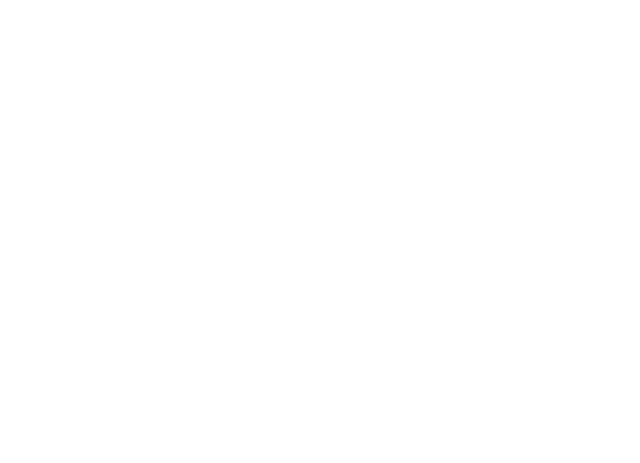
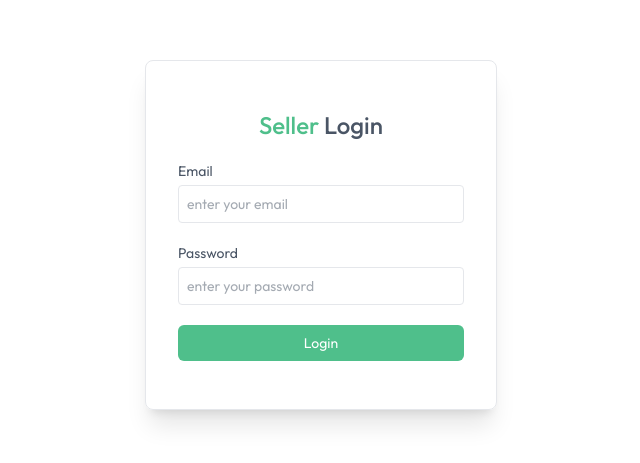
Before and after one commit to Aanvi02/Shopzy, a React (Vite) app in the folder client/: page /seller in a window 1280 px wide. Before the commit this address had no page. Shown: the part 165-628 px from the top of the page, without its empty margins (319-959 px from the left). Built offline with nearby package versions, Linux system fonts and the light colour scheme.

Commit message:
seller login page

```diff
--- a/client/src/App.jsx
+++ b/client/src/App.jsx
@@ -1,3 +1,52 @@
+// import React from 'react'
+// import Navbar from './components/Navbar'
+// import { Route, Routes, useLocation } from 'react-router-dom'
+// import { Toaster } from 'react-hot-toast';
+// import Home from './pages/Home'
+// import Footer from './components/Footer'
+// import { useAppContext } from './context/AppContext';
+// import Login from './components/Login'
+// import AllProducts from './pages/AllProducts';
+// import ProductCategory from './pages/ProductCategory';
+// import ProductDetails from './pages/ProductDetails';
+// import Cart from './pages/Cart';
+// import AddAddress from './pages/AddAddress';
+// import MyOrders from './pages/MyOrders';
+
+// const App = () => {
+
+//   const issellerPath = useLocation().pathname.includes("seller");
+//   const {showUserLogin ,isSeller }= useAppContext()
+//   return (
+//     <div>
+//       {issellerPath ? null : <Navbar/>}
+//       {showUserLogin ? <Login/> : null}
+
+//       <Toaster />
+//       <div className={`${issellerPath ? "" : "px-6 md:px-16 lg:px-24 xl:px-32"}`}>
+//         <Routes>
+//           <Route path = '/' element = {<Home/>}/>
+//           <Route path = '/products' element = {<AllProducts/>}/>
+//           <Route path = '/products/:category' element = {<ProductCategory/>}/>
+//           <Route path = '/products/:category/:id' element = {<ProductDetails/>}/>
+//           <Route path = '/cart' element = {<Cart/>}/>
+//           <Route path = '/add-address' element = {<AddAddress/>}/>
+//           <Route path = '/my-orders' element = {<MyOrders/>}/>
+//           <Route path = '/seller' element = {isSeller ? null : <SellerLogin/>}/>
+// </Route>
+//         </Routes>
+//       </div>
+//     {!issellerPath && <Footer/>}
+//     </div>
+//   )
+// }
+
+// export default App
+
+
+
+
+
 import React from 'react'
 import Navbar from './components/Navbar'
 import { Route, Routes, useLocation } from 'react-router-dom'
@@ -12,30 +61,32 @@ import ProductDetails from './pages/ProductDetails';
 import Cart from './pages/Cart';
 import AddAddress from './pages/AddAddress';
 import MyOrders from './pages/MyOrders';
-
+import SellerLogin from "./components/seller/SellerLogin";
 const App = () => {
 
   const issellerPath = useLocation().pathname.includes("seller");
-  const {showUserLogin}= useAppContext()
+  const { showUserLogin, isSeller } = useAppContext()
+
   return (
     <div>
-      {issellerPath ? null : <Navbar/>}
-      {showUserLogin ? <Login/> : null}
+      {issellerPath ? null : <Navbar />}
+      {showUserLogin ? <Login /> : null}
 
       <Toaster />
       <div className={`${issellerPath ? "" : "px-6 md:px-16 lg:px-24 xl:px-32"}`}>
         <Routes>
-          <Route path = '/' element = {<Home/>}/>
-          <Route path = '/products' element = {<AllProducts/>}/>
-          <Route path = '/products/:category' element = {<ProductCategory/>}/>
-          <Route path = '/products/:category/:id' element = {<ProductDetails/>}/>
-          <Route path = '/cart' element = {<Cart/>}/>
-          <Route path = '/add-address' element = {<AddAddress/>}/>
-          <Route path = '/my-orders' element = {<MyOrders/>}/>
-
+          <Route path='/' element={<Home />} />
+          <Route path='/products' element={<AllProducts />} />
+          <Route path='/products/:category' element={<ProductCategory />} />
+          <Route path='/products/:category/:id' element={<ProductDetails />} />
+          <Route path='/cart' element={<Cart />} />
+          <Route path='/add-address' element={<AddAddress />} />
+          <Route path='/my-orders' element={<MyOrders />} />
+          <Route path='/seller' element={isSeller ? null : <SellerLogin />} /> {/* ✅ fixed */}
         </Routes>
       </div>
-    {!issellerPath && <Footer/>}
+
+      {!issellerPath && <Footer />}
     </div>
   )
 }
--- /dev/null
+++ b/client/src/components/seller/SellerLogin.jsx
@@ -0,0 +1,111 @@
+// import React, {useEffect, useState} from 'react'
+// import {useAppContext} from '../../Context/AppContext'
+
+// const SellerLogin= ()=> {
+//     const {isSeller, setIsSeller, navigate} = useAppContext()
+//     const [email, setEmail] = useState("");
+//     const [password, setPassword] = useState("");
+
+//     const onSubmitHandler = async(event)=>{
+//         event.preventDefault();
+//         setIsSeller(true)
+//     }
+
+
+//     useEffect(()=>{
+//         if(isSeller){
+//             navigate("/seller")
+//         }
+//     },[isSeller])
+
+// return !isSeller && (
+//     <form onSubmit={onSubmitHandler} className='min-h-screen flex items-center text-sm text-gray-600'>
+
+//         <div className ='flex flex-col gap-5 m-auto items-start p-8 py-12 min-w-80 sm:min-w-88 rounded-lg shadow-xl border border-gray-200'>
+//             <p className='text-2xl font-medium m-auto'><span className="text-primary">Seller</span>Login</p>
+//             <div className="w-full ">
+//                 <p>Email</p>
+//                 <input type="email" placeholder="enter your email" className="border border-gray-200 rounded w-full p-2 mt- outline-primary" required/>
+//             </div>
+
+//             <div className="w-full ">
+//                 <p>Password</p>
+//                 <input type="password" placeholder="enter your password" className="border border-gray-200 rounded w-full p-2 mt-1 outline-primary" required/>
+//             </div>
+//             <button className="bg-primary text-white w-full py-2 required-md cursor-pointer">Login</button>
+//         </div>
+//     </form>
+// )
+// }
+// export const SellerLogin
+
+// = () => {
+//   return (
+//     <div>SellerLogin</div>
+//   )
+// }
+
+
+
+
+import React, { useEffect, useState } from 'react'
+import { useAppContext } from '../../context/AppContext' // ✅ fixed path
+
+const SellerLogin = () => {
+  const { isSeller, setIsSeller, navigate } = useAppContext()
+  const [email, setEmail] = useState("")
+  const [password, setPassword] = useState("")
+
+  const onSubmitHandler = async (event) => {
+    event.preventDefault();
+    setIsSeller(true)
+  }
+
+  useEffect(() => {
+    if (isSeller) {
+      navigate("/seller")
+    }
+  }, [isSeller])
+
+  return !isSeller && (
+    <form onSubmit={onSubmitHandler} className='min-h-screen flex items-center text-sm text-gray-600'>
+
+      <div className='flex flex-col gap-5 m-auto items-start p-8 py-12 min-w-80 sm:min-w-88 rounded-lg shadow-xl border border-gray-200'>
+        <p className='text-2xl font-medium m-auto'>
+          <span className="text-primary">Seller</span> Login
+        </p>
+
+        <div className="w-full ">
+          <p>Email</p>
+          <input
+            value={email}
+            onChange={(e) => setEmail(e.target.value)}
+            type="email"
+            placeholder="enter your email"
+            className="border border-gray-200 rounded w-full p-2 mt-1 outline-primary"
+            required
+          />
+        </div>
+
+        <div className="w-full ">
+          <p>Password</p>
+          <input
+            value={password}
+            onChange={(e) => setPassword(e.target.value)}
+            type="password"
+            placeholder="enter your password"
+            className="border border-gray-200 rounded w-full p-2 mt-1 outline-primary"
+            required
+          />
+        </div>
+
+        <button className="bg-primary text-white w-full py-2 rounded-md cursor-pointer">
+          Login
+        </button>
+      </div>
+
+    </form>
+  )
+}
+
+export default SellerLogin
```
